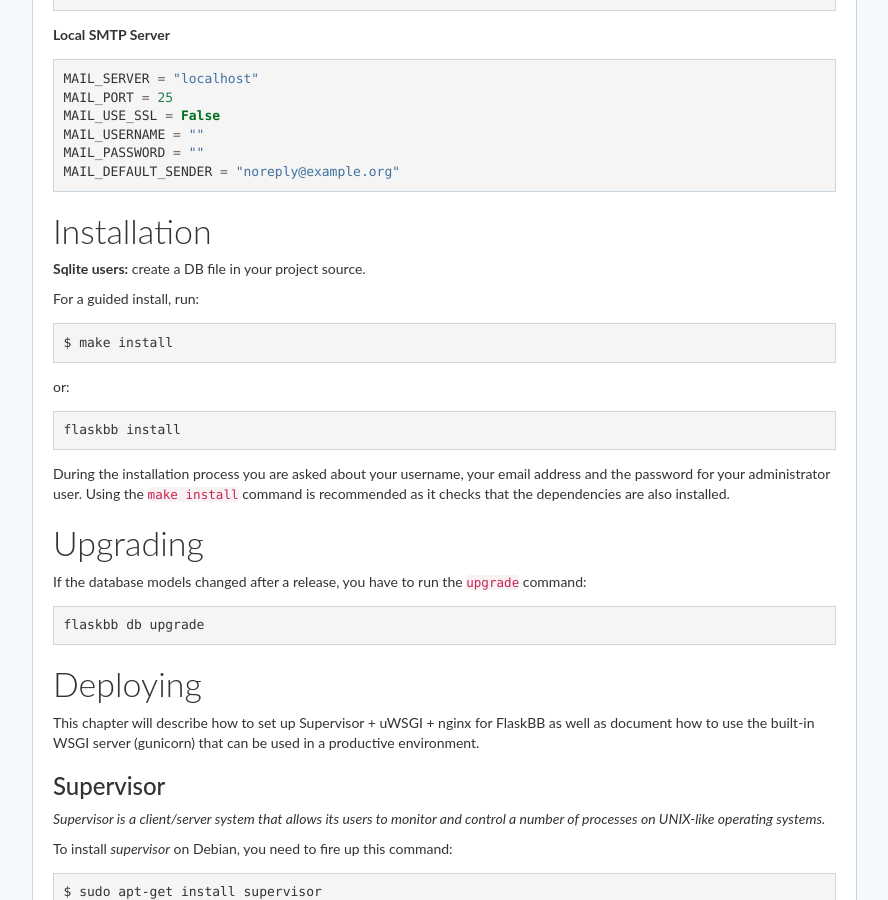
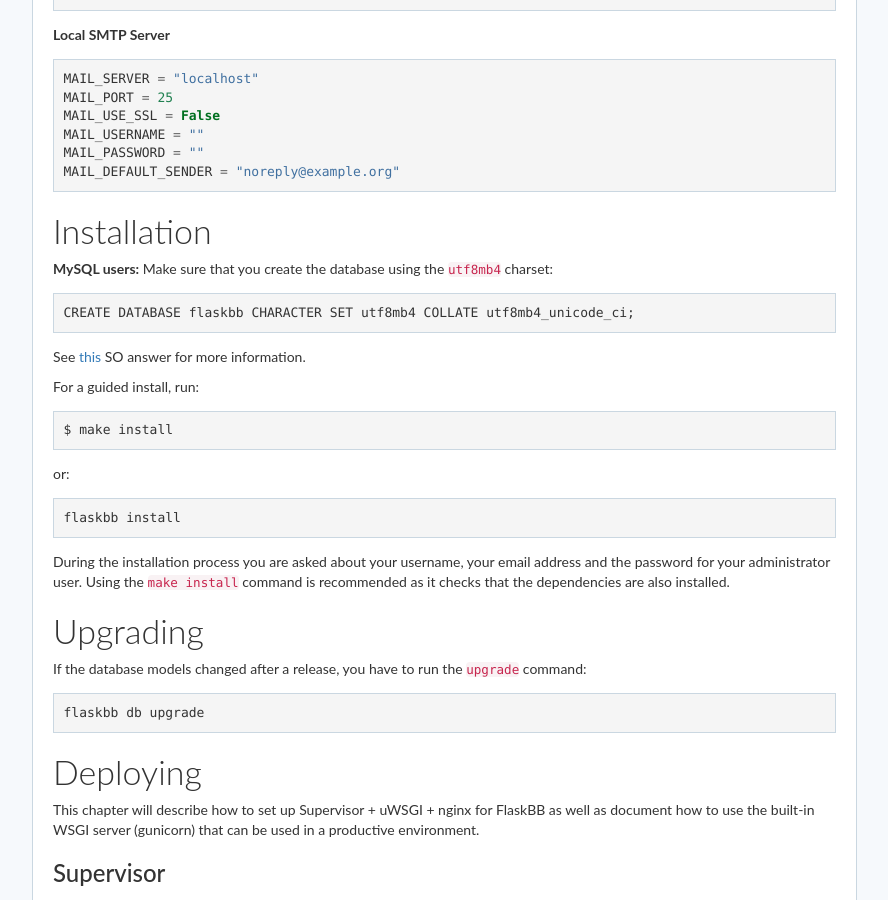
Before and after one commit to flaskbb/flaskbb, a Sphinx documentation site: the page built from docs/installation.rst, in a window 1280 px wide and 900 px high, scrolled down 3859 px. Shown: the whole window, without its empty margins (338-1226 px from the left). Built offline with Sphinx 7.4.7, drawn with Linux system fonts in a browser that asks for light colours.

Commit message:
Add note about mysql database charset

```diff
--- a/docs/installation.rst
+++ b/docs/installation.rst
@@ -243,7 +243,13 @@ Both methods are included in the example configs.
 Installation
 ------------
 
-**Sqlite users:** create a DB file in your project source.
+**MySQL users:** Make sure that you create the database using the
+``utf8mb4`` charset::
+
+    CREATE DATABASE flaskbb CHARACTER SET utf8mb4 COLLATE utf8mb4_unicode_ci;
+
+See `this <https://dba.stackexchange.com/a/152383>`_ SO answer for more
+information.
 
 For a guided install, run::
 
```
